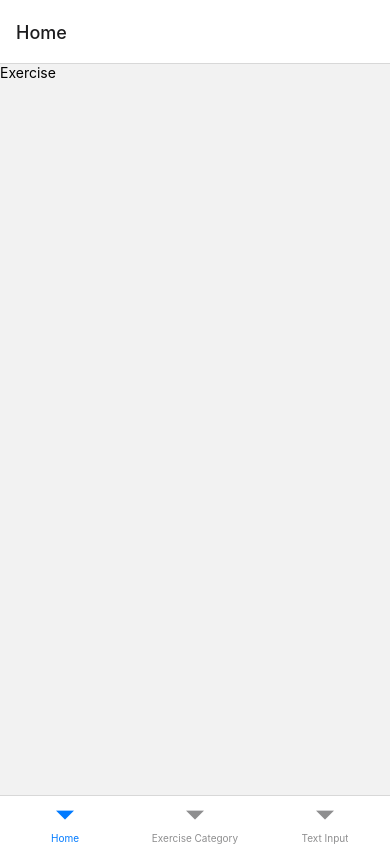
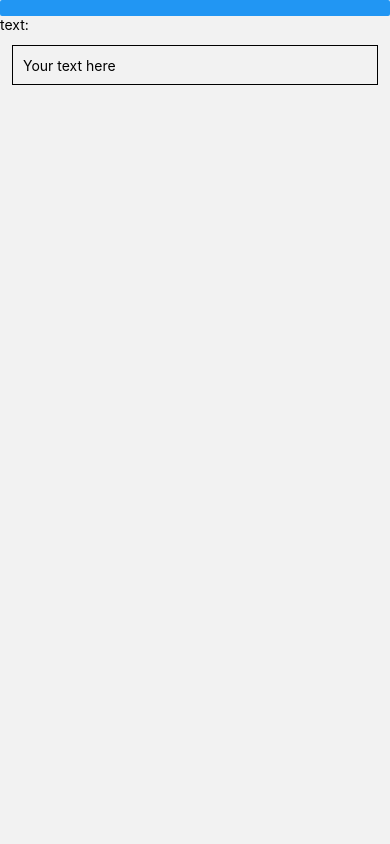
Before and after one commit to Achanthavisith/LiftApp, a React Native app: screen /fuck in a window 390 px wide. Built offline with nearby package versions, Linux system fonts and the light colour scheme.

Commit message:
textinput, testing stuff

```diff
--- a/App.js
+++ b/App.js
@@ -4,18 +4,17 @@ import {
   DefaultTheme,
   DarkTheme,
 } from "@react-navigation/native";
-import { Button, View } from "react-native";
-import { Appearance } from "react-native";
+import { Appearance, Button, View, Text } from "react-native";
 import { createNativeStackNavigator } from "@react-navigation/native-stack";
 import { createBottomTabNavigator } from "@react-navigation/bottom-tabs";
 import { createDrawerNavigator } from "@react-navigation/drawer";
 import UselessTextInput from "./TextInput.js"; //seamus text input test
-
 import Home from "./screens/Home";
 import ExerciseCategory from "./screens/ExerciseCategory";
 import Exercise from "./screens/Exercise";
 import Screen1 from "./screens/drawer/screen1";
 import Screen2 from "./screens/drawer/screen2";
+import { styles } from "./styles/styles.js";
 
 const Drawer = createDrawerNavigator();
 const Stack = createNativeStackNavigator();
@@ -25,10 +24,35 @@ const colorScheme = Appearance.getColorScheme();
 function HomeScreen() {
   return (
     <Tab.Navigator>
-      <Tab.Screen name="Home" component={Exercise} />
-      <Tab.Screen name="Exercise Category" component={ExerciseCategory} />
+      <Tab.Screen name="Home" component={ExerciseCategories} />
+      <Tab.Screen name="Exercise Category" component={Home} />
       <Tab.Screen name="Text Input" component={UselessTextInput}></Tab.Screen>
+      <Tab.Screen name="test" component={ExerciseCategories} />
     </Tab.Navigator>
+  );
+}
+
+function ExerciseCategories({ navigation: { navigate } }) {
+  const numbers = [1, 2, 3, 4, 5];
+  return (
+    <View>
+      <Button
+        title="redirect to exercise category"
+        onPress={() => navigate("Abs", { names: ["Brent", "Satya", "Michaś"] })}
+      />
+      <Button />
+    </View>
+  );
+}
+function ExerciseCategoryButton({ navigation: { route } }) {
+  return <Text></Text>;
+}
+
+function AbsCategory({ navigation: { navigate } }) {
+  return (
+    <View>
+      <Text>ABS EXERCISES HERE</Text>
+    </View>
   );
 }
 
@@ -39,12 +63,11 @@ export default function App() {
     >
       <Stack.Navigator>
         <Stack.Screen
-          name="HomeScreen"
-          component={HomeScreen}
+          name="fuck"
+          component={UselessTextInput}
           options={{ headerShown: false }}
         />
-        <Stack.Screen name="ExerciseCategory" component={ExerciseCategory} />
-        <Stack.Screen name="Exercise" component={Exercise} />
+        <Stack.Screen name="Abs" component={AbsCategory} />
       </Stack.Navigator>
     </NavigationContainer>
   );
--- a/TextInput.js
+++ b/TextInput.js
@@ -1,19 +1,36 @@
 import React from "react";
-import { SafeAreaView, StyleSheet, TextInput, Text } from "react-native";
+import {
+  SafeAreaView,
+  StyleSheet,
+  TextInput,
+  Text,
+  Button,
+} from "react-native";
 
 const UselessTextInput = () => {
   const [text, setText] = React.useState("");
   const [number, onChangeNumber] = React.useState(null);
 
+  const nums = [1, 2, 3];
+
+  const users = nums.map((data, id) => {
+    return <li key={id}>{data}</li>;
+  });
+
+  const getButtonsUsingMap = () => {
+    return nums.map((number) => {
+      return <Button>{number}</Button>;
+    });
+  };
   return (
     <SafeAreaView>
+      <Button></Button>
       <Text>text: {text}</Text>
-      <TextInput style={styles.input} onChangeText={(val) => setText(val)} />
       <TextInput
         style={styles.input}
-        onChangeText={onChangeNumber}
-        placeholder="useless placeholder"
-        keyboardType="numeric"
+        onChangeText={(val) => setText(val)}
+        placeholder="Your text here"
+        keyboardType="default"
       />
     </SafeAreaView>
   );
--- a/screens/Home.js
+++ b/screens/Home.js
@@ -1,7 +1,14 @@
-import { View, Text, TextInput, SafeAreaView, FlatList } from "react-native";
+import {
+  View,
+  Text,
+  TextInput,
+  SafeAreaView,
+  FlatList,
+  Button,
+} from "react-native";
 import React, { useState, useEffect } from "react";
 import axios from "axios";
-import { styles } from "../styles/styles";
+import { styles } from "../styles/styles.js";
 
 import ExerciseCategory from "./ExerciseCategory";
 import Header from "./Header";
@@ -11,17 +18,19 @@ import { API_KEY } from "@env";
 const Home = () => {
   const [exerciseCategory, setExerciseCategory] = useState([]);
   const [exercises, setExercises] = useState([]);
+  const [equipment, setEquipment] = useState([]);
 
   useEffect(() => {
     const getExerciseCategory = async () => {
       await axios
         .get("https://wger.de/api/v2/exercisecategory/", {
           headers: {
-            "Content-Type": "text/html",
+            "Content-Type": "application/json",
             Authorization: API_KEY,
           },
         })
         .then((response) => {
+          console.log(response.data.results[0]);
           setExerciseCategory(response.data.results);
         });
     };
@@ -31,25 +40,25 @@ const Home = () => {
   useEffect(() => {
     const getExercises = async () => {
       await axios
-        .get("https://wger.de/api/v2/exerciseinfo/?limit=30", {
+        .get("https://wger.de/api/v2/exerciseinfo/?limit=5", {
           headers: {
-            "Content-Type": "text/html",
+            "Content-Type": "application/json",
             Authorization: API_KEY,
           },
         })
         .then((response) => {
+          console.log(response.data.results);
           setExercises(response.data.results);
         });
     };
     getExercises();
   }, []);
 
-  console.log(exercises);
-
   return (
     <SafeAreaView>
       <View>
         <FlatList
+          contentContainerStyle={styles.center}
           data={exerciseCategory}
           renderItem={({ item }) => <ExerciseCategory data={item} />}
           keyExtractor={(item) => item.id}
```
